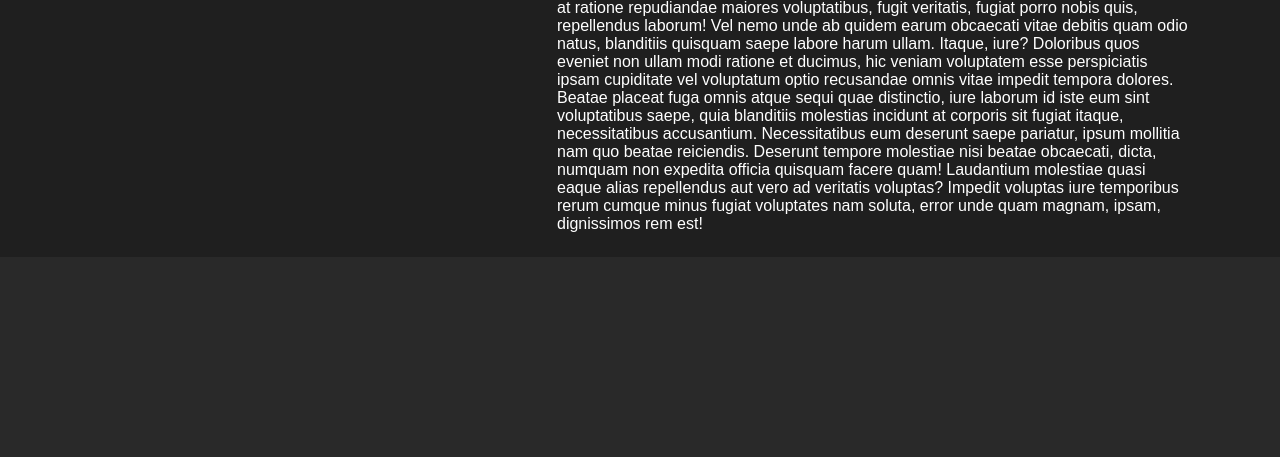
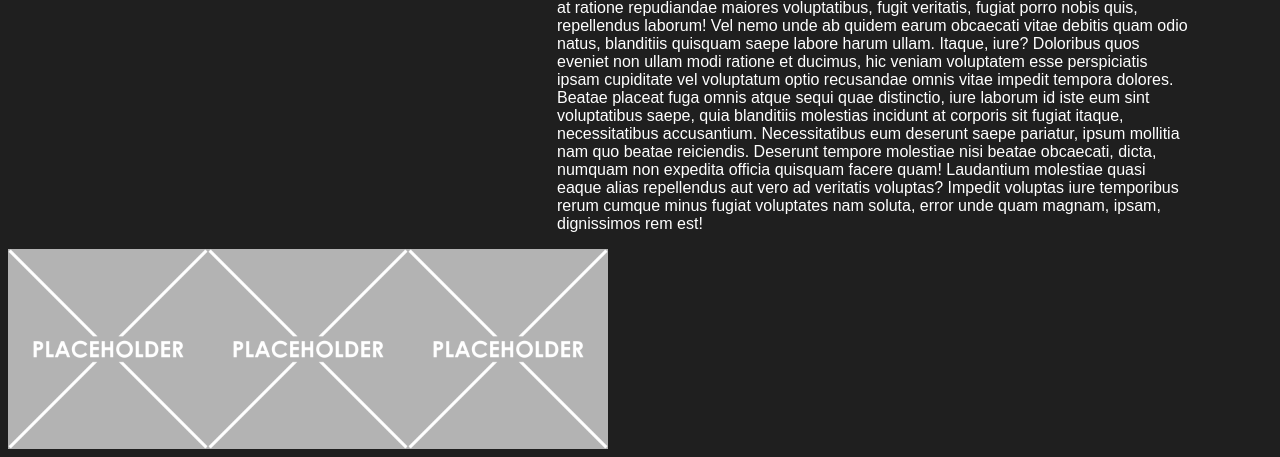
Before and after one commit to MikalJohnson/Old-Portfolio, a Flask app: page / in a window 1280 px wide. Shown: the part 1108-1565 px from the top of the page. Before the commit the page ends 1340 px from the top, so only its background shows below. Run offline with Flask 3, Linux system fonts and the light colour scheme.

Commit message:
Starting On Next Section

```diff
--- a/app.py
+++ b/app.py
@@ -4,4 +4,5 @@ app = Flask(__name__)
 
 @app.route("/")
 def homepage():
+
     return render_template("index.html")
--- a/static/styles.css
+++ b/static/styles.css
@@ -96,3 +96,13 @@ button{
   height: 300;
   width: 50%;
 }
+
+.services-wrapper{
+  display: flex;
+
+}
+
+.services-wrapper img{
+  height: 200px;
+  width: 200px;
+}
--- a/templates/index.html
+++ b/templates/index.html
@@ -86,7 +86,9 @@
 
     <div class="services-wrapper">
       <!-- Some flask loop to display projects or services need to go here -->
-
+      <img src="{{url_for('static', filename='Placeholder.png')}}" alt="Placeholder"/>
+      <img src="{{url_for('static', filename='Placeholder.png')}}" alt="Placeholder"/>
+      <img src="{{url_for('static', filename='Placeholder.png')}}" alt="Placeholder"/>
     </div>
 
     <script src="app.js"></script>
```
